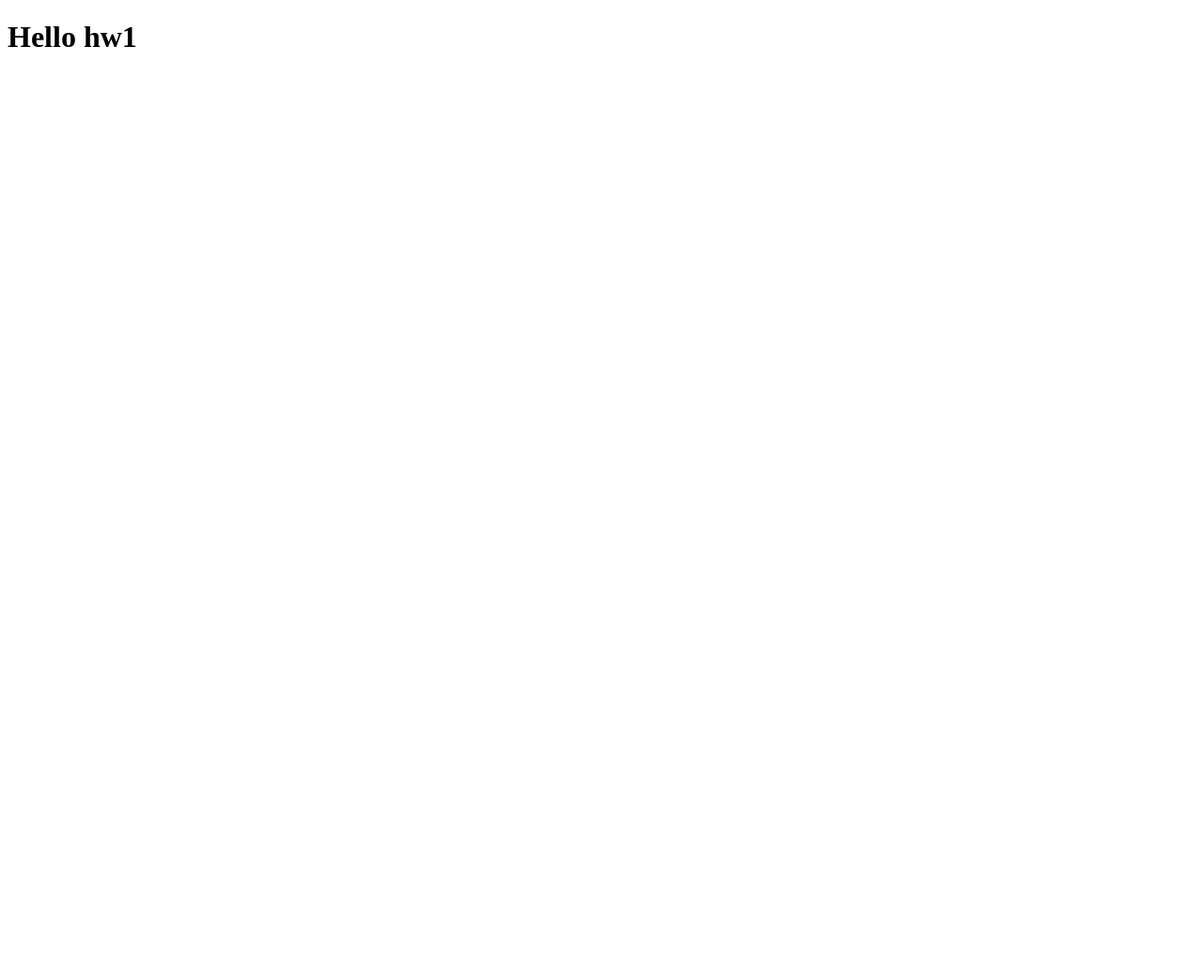
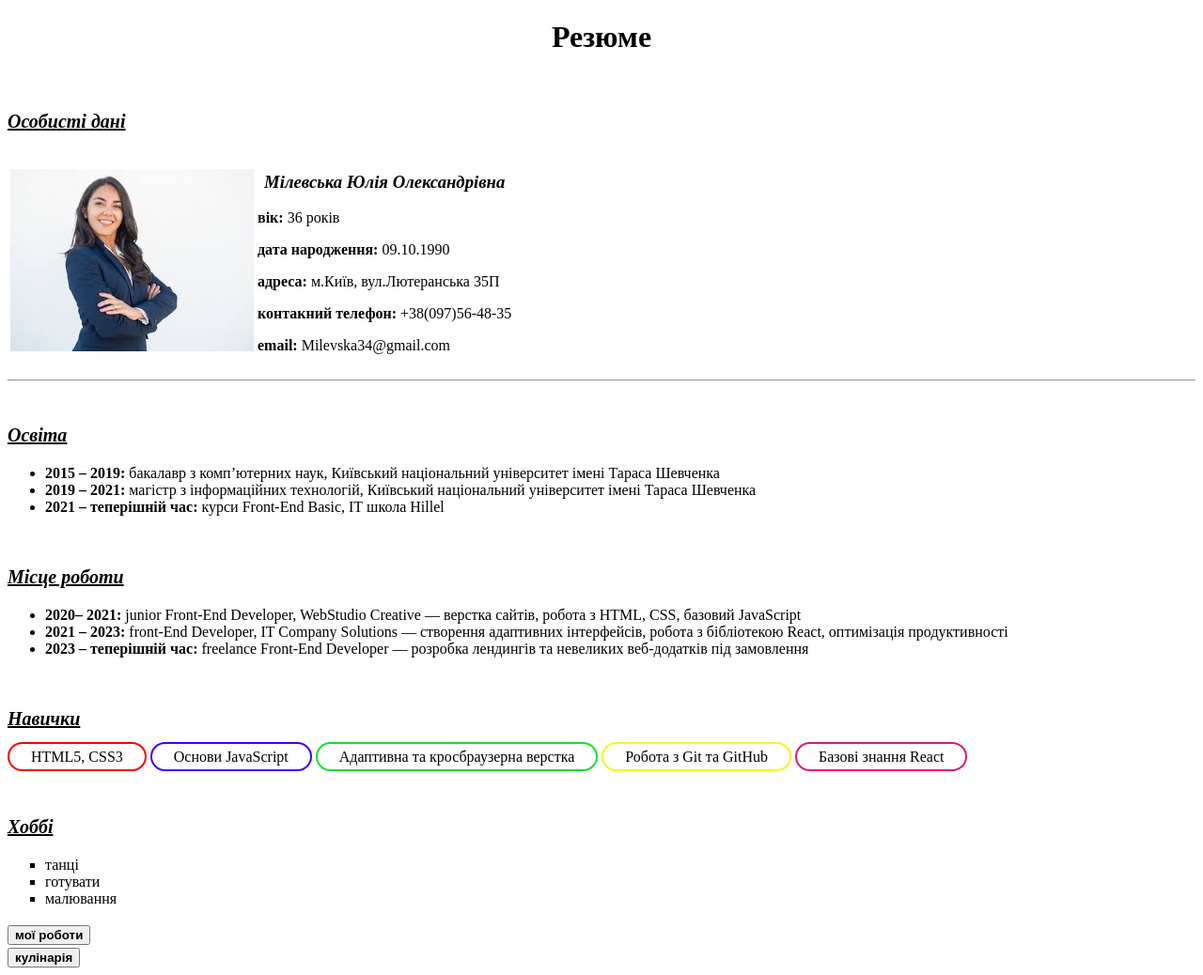
Before and after one commit to Kseniya889/HW_basic, a plain HTML site: page index.html in a window 1280 px wide. Shown: the whole page at 94% size. Before the commit the page ends 800 px from the top, so only its background shows below. Drawn offline with Linux system fonts and the light colour scheme.

Commit message:
hw2 changed

```diff
--- a/index.html
+++ b/index.html
@@ -1,11 +1,74 @@
 <!DOCTYPE html>
 <html lang="en">
-  <head>
-    <meta charset="UTF-8" />
-    <meta name="viewport" content="width=device-width, initial-scale=1.0" />
+<head>
+    <meta charset="UTF-8">
+    <meta name="viewport" content="width=device-width, initial-scale=1.0">
     <title>Document</title>
-  </head>
-  <body>
-    <h1>Hello hw1</h1>
-  </body>
+</head>
+<body>
+     <h1 style="text-align: center;" style="font-size:24px">Резюме</h1>
+    <table>
+      <tr>
+          <td><img src="./images.jfif" alt="photo"></td>
+          <br>
+            <h3 style="font-size:20px"><b><i><u>Особисті дані</u></i></b></h3>
+          <td valign="top"><h3 style="text-align: center; "> <b> <i>Мілевська Юлія Олександрівна</i></b></h3>
+            <p><b> вік: </b>36 років</p>
+            <p><b> дата народження: </b>09.10.1990</p>
+            <p><b> адреса: </b>м.Київ, вул.Лютеранська 35П</p>
+            <p><b> контакний телефон: </b>+38(097)56-48-35</p>
+            <p><b> еmail: </b>Milevska34@gmail.com</p>
+            </td>
+      </tr>
+      </table>
+      <hr/>
+   <br>
+
+    <h3 style="font-size:20px"><b><i><u>Освіта</u></i></b></h3>
+      <ul type="disc"">
+        <li> <b>2015 – 2019:</b> бакалавр з комп’ютерних наук, Київський національний університет імені Тараса Шевченка</li>
+        <li><b>2019 – 2021: </b> магістр з інформаційних технологій, Київський національний університет імені Тараса Шевченка</li>
+        <li> <b>2021 – теперішній час:</b> курси Front-End Basic, ІТ школа Hillel</li>
+      </ul>
+    <br>
+
+    <h3 style="font-size:20px"><b><i><u>Місце роботи</u></i></b></h3>
+
+      <ul type="disc">
+        <li> <b>2020– 2021:</b> junior Front-End Developer, WebStudio Creative — верстка сайтів, робота з HTML, CSS, базовий JavaScript</li>
+        <li><b>2021 – 2023: </b> front-End Developer, IT Company Solutions — створення адаптивних інтерфейсів, робота з бібліотекою React, оптимізація продуктивності</li>
+        <li> <b>2023 – теперішній час:</b> freelance Front-End Developer — розробка лендингів та невеликих веб-додатків під замовлення</li>
+      </ul>
+    <br>
+
+    <h3 style="font-size:20px"><b><i><u>Навички</u></i></b></h3>
+
+    <p>
+    <span style="border: 2px solid red; border-radius:20px; padding: 5px 23px;">HTML5, CSS3</span>
+    <span style="border: 2px solid rgb(64, 0, 255); border-radius:20px; padding: 5px 23px;">Основи JavaScript</span>
+    <span style="border: 2px solid rgb(17, 226, 45); border-radius:20px; padding: 5px 23px;">Адаптивна та кросбраузерна верстка</span>
+    <span style="border: 2px solid rgb(244, 248, 25); border-radius:20px; padding: 5px 23px;">Робота з Git та GitHub</span>
+    <span style="border: 2px solid rgb(222, 24, 123); border-radius:20px; padding: 5px 23px;">Базові знання React</span>
+    </p>
+    <br>
+
+    <h3 style="font-size:20px"><b><i><u>Хоббі</u></i></b></h3>
+    <ul type="square">
+        <li>танці</li>
+        <li>готувати</li>
+        <li>малювання</li>
+      </ul>
+
+
+<a href="./index2.html" style="font-size:20px">
+  <button><b>мої роботи</b></button>
+  </a>
+<br>
+  <a href="./index3.html" style="font-size:20px">
+  <button><b>кулінарія</b></button>
+  </a>
+
+
+
+</body>
 </html>
--- a/style.css
+++ /dev/null
@@ -1,2 +0,0 @@
-/*styles for hw1*/
-/*styles for hw1*/
```
Also changed, not shown: index2.html (added, +27 -0 lines), index3.html (added, +27 -0 lines), images.jfif (added), images/images1.jfif (added), images/kartina-za-nomerami.webp (added), images/malyunok-po-tsifram.webp (added).
